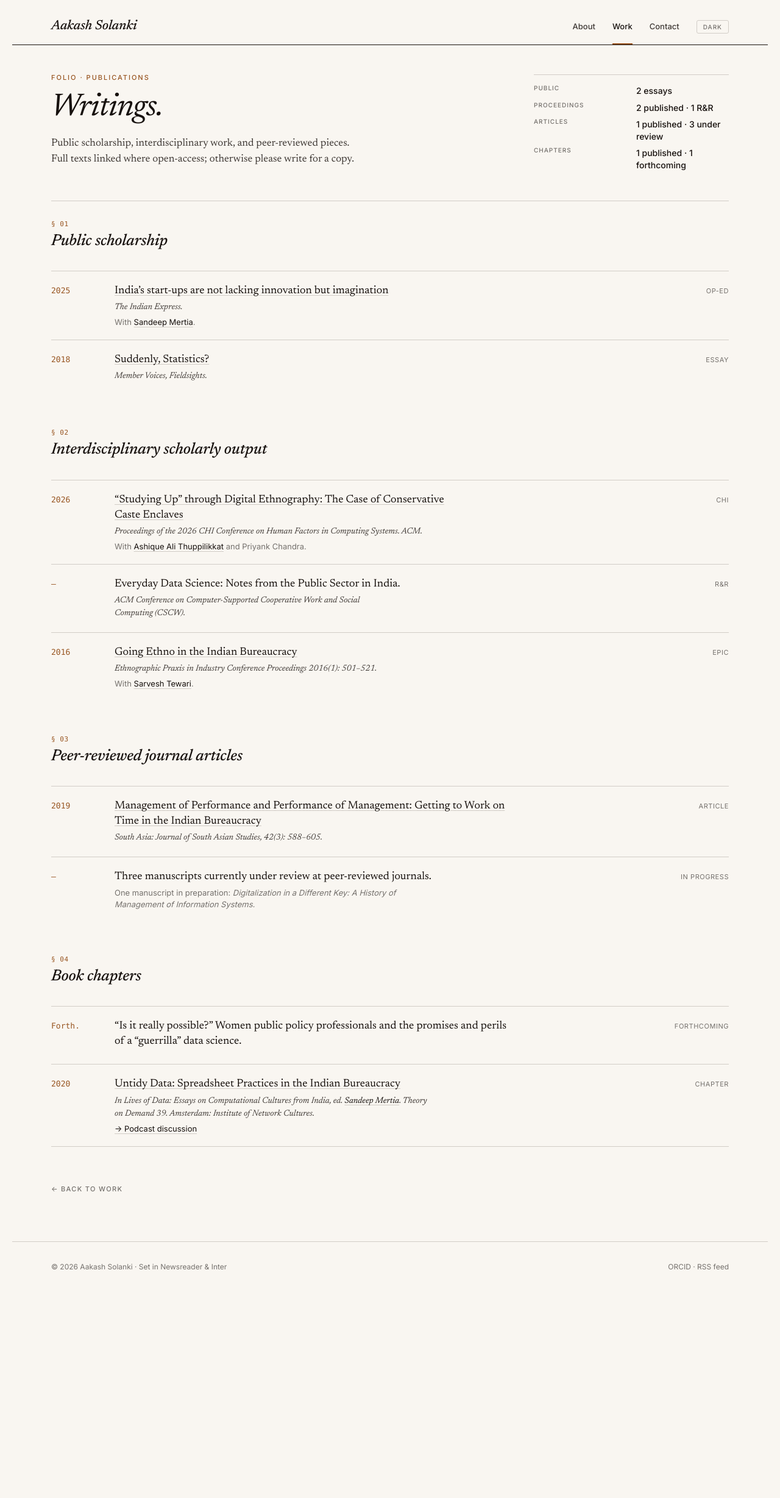
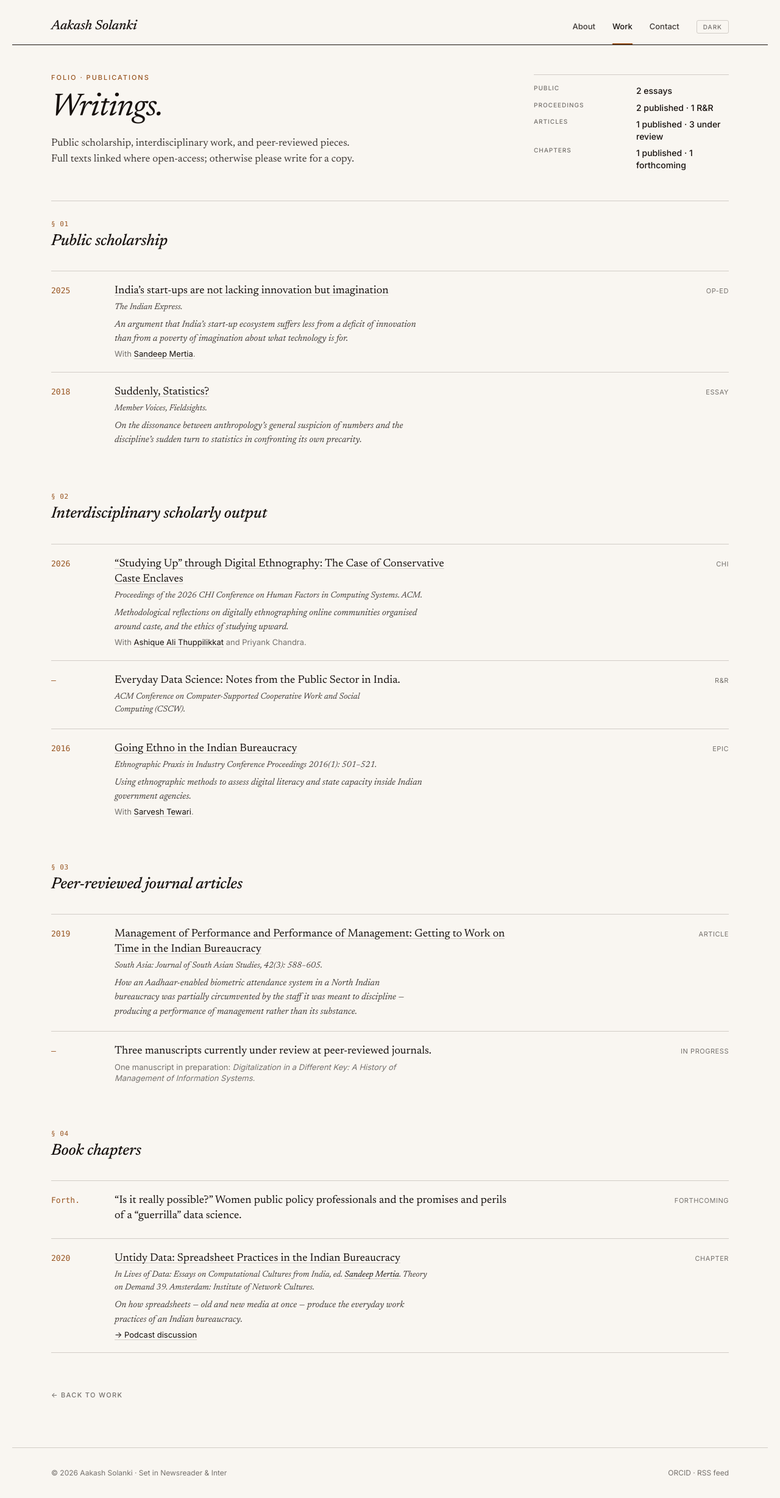
Before and after one commit to skishchampi/skishchampi.github.io, a Jekyll site: the page built from publications.md, in a window 1280 px wide. Shown: the whole page at 61% size. Built offline with Jekyll 4.4.1, drawn with Linux system fonts in a browser that asks for light colours; some web fonts are replaced; before the commit the page ends 2119 px from its top, so only the background shows below that.

Commit message:
Add one-sentence blurbs to published publications
Six entries gain a short italic blurb describing what the piece
argues: the 2025 Indian Express op-ed, 2018 Fieldsights essay,
2026 CHI paper, 2016 EPIC paper, 2019 South Asia article, and
2020 Lives of Data chapter.

Co-Authored-By: Claude Opus 4.7 (1M context) <noreply@anthropic.com>

```diff
--- a/assets/css/style.css
+++ b/assets/css/style.css
@@ -441,6 +441,12 @@ main pre code { background: none; padding: 0; }
   color: var(--ink-3);
   margin: 4px 0 0;
 }
+.pub .main .blurb {
+  font: 400 italic 0.9375rem/1.55 var(--serif);
+  color: var(--ink-2);
+  margin: 6px 0 0;
+  max-width: 60ch;
+}
 .pub .tags {
   font: 400 11px/1 var(--sans);
   color: var(--ink-3);
--- a/publications.md
+++ b/publications.md
@@ -28,6 +28,7 @@ description: "Publications by Aakash Solanki: public scholarship, interdisciplin
   <div class="main">
     <p class="title"><a target="_blank" rel="noopener noreferrer" href="https://indianexpress.com/article/opinion/columns/india-start-ups-not-lacking-innovation-imagination-9974148/">India&rsquo;s start-ups are not lacking innovation but imagination</a></p>
     <p class="venue">The Indian Express.</p>
+    <p class="blurb">An argument that India&rsquo;s start-up ecosystem suffers less from a deficit of innovation than from a poverty of imagination about what technology is for.</p>
     <p class="note">With <a target="_blank" rel="noopener noreferrer" href="https://www.stevens.edu/profile/smertia">Sandeep Mertia</a>.</p>
   </div>
   <span class="tags">Op-ed</span>
@@ -38,6 +39,7 @@ description: "Publications by Aakash Solanki: public scholarship, interdisciplin
   <div class="main">
     <p class="title"><a target="_blank" rel="noopener noreferrer" href="https://culanth.org/fieldsights/suddenly-statistics">Suddenly, Statistics?</a></p>
     <p class="venue">Member Voices, Fieldsights.</p>
+    <p class="blurb">On the dissonance between anthropology&rsquo;s general suspicion of numbers and the discipline&rsquo;s sudden turn to statistics in confronting its own precarity.</p>
   </div>
   <span class="tags">Essay</span>
 </div>
@@ -49,6 +51,7 @@ description: "Publications by Aakash Solanki: public scholarship, interdisciplin
   <div class="main">
     <p class="title"><a target="_blank" rel="noopener noreferrer" href="https://doi.org/10.1145/3772318.3791530">&ldquo;Studying Up&rdquo; through Digital Ethnography: The Case of Conservative Caste Enclaves</a></p>
     <p class="venue">Proceedings of the 2026 CHI Conference on Human Factors in Computing Systems. ACM.</p>
+    <p class="blurb">Methodological reflections on digitally ethnographing online communities organised around caste, and the ethics of studying upward.</p>
     <p class="note">With <a target="_blank" rel="noopener noreferrer" href="https://ischool.utoronto.ca/student-profile/ashique-ali-thuppilikkat/">Ashique Ali Thuppilikkat</a> and Priyank Chandra.</p>
   </div>
   <span class="tags">CHI</span>
@@ -68,6 +71,7 @@ description: "Publications by Aakash Solanki: public scholarship, interdisciplin
   <div class="main">
     <p class="title"><a target="_blank" rel="noopener noreferrer" href="https://doi.org/10.1111/1559-8918.2016.01107">Going Ethno in the Indian Bureaucracy</a></p>
     <p class="venue">Ethnographic Praxis in Industry Conference Proceedings 2016(1): 501–521.</p>
+    <p class="blurb">Using ethnographic methods to assess digital literacy and state capacity inside Indian government agencies.</p>
     <p class="note">With <a target="_blank" rel="noopener noreferrer" href="https://www.linkedin.com/in/sarveshtewari/">Sarvesh Tewari</a>.</p>
   </div>
   <span class="tags">EPIC</span>
@@ -80,6 +84,7 @@ description: "Publications by Aakash Solanki: public scholarship, interdisciplin
   <div class="main">
     <p class="title"><a target="_blank" rel="noopener noreferrer" href="https://doi.org/10.1080/00856401.2019.1603262">Management of Performance and Performance of Management: Getting to Work on Time in the Indian Bureaucracy</a></p>
     <p class="venue">South Asia: Journal of South Asian Studies, 42(3): 588–605.</p>
+    <p class="blurb">How an Aadhaar-enabled biometric attendance system in a North Indian bureaucracy was partially circumvented by the staff it was meant to discipline — producing a performance of management rather than its substance.</p>
   </div>
   <span class="tags">Article</span>
 </div>
@@ -108,6 +113,7 @@ description: "Publications by Aakash Solanki: public scholarship, interdisciplin
   <div class="main">
     <p class="title"><a target="_blank" rel="noopener noreferrer" href="https://networkcultures.org/blog/publication/lives-of-data-essays-on-computational-cultures-from-india/">Untidy Data: Spreadsheet Practices in the Indian Bureaucracy</a></p>
     <p class="venue">In Lives of Data: Essays on Computational Cultures from India, ed. <a target="_blank" rel="noopener noreferrer" href="https://www.stevens.edu/profile/smertia">Sandeep Mertia</a>. Theory on Demand 39. Amsterdam: Institute of Network Cultures.</p>
+    <p class="blurb">On how spreadsheets — old and new media at once — produce the everyday work practices of an Indian bureaucracy.</p>
     <p class="note"><a target="_blank" rel="noopener noreferrer" href="https://player.fm/series/new-books-in-technology-2421470/sandeep-mertia-lives-of-data-essays-on-computational-cultures-from-india-institute-of-networked-cultures-2020">→ Podcast discussion</a></p>
   </div>
   <span class="tags">Chapter</span>
```
